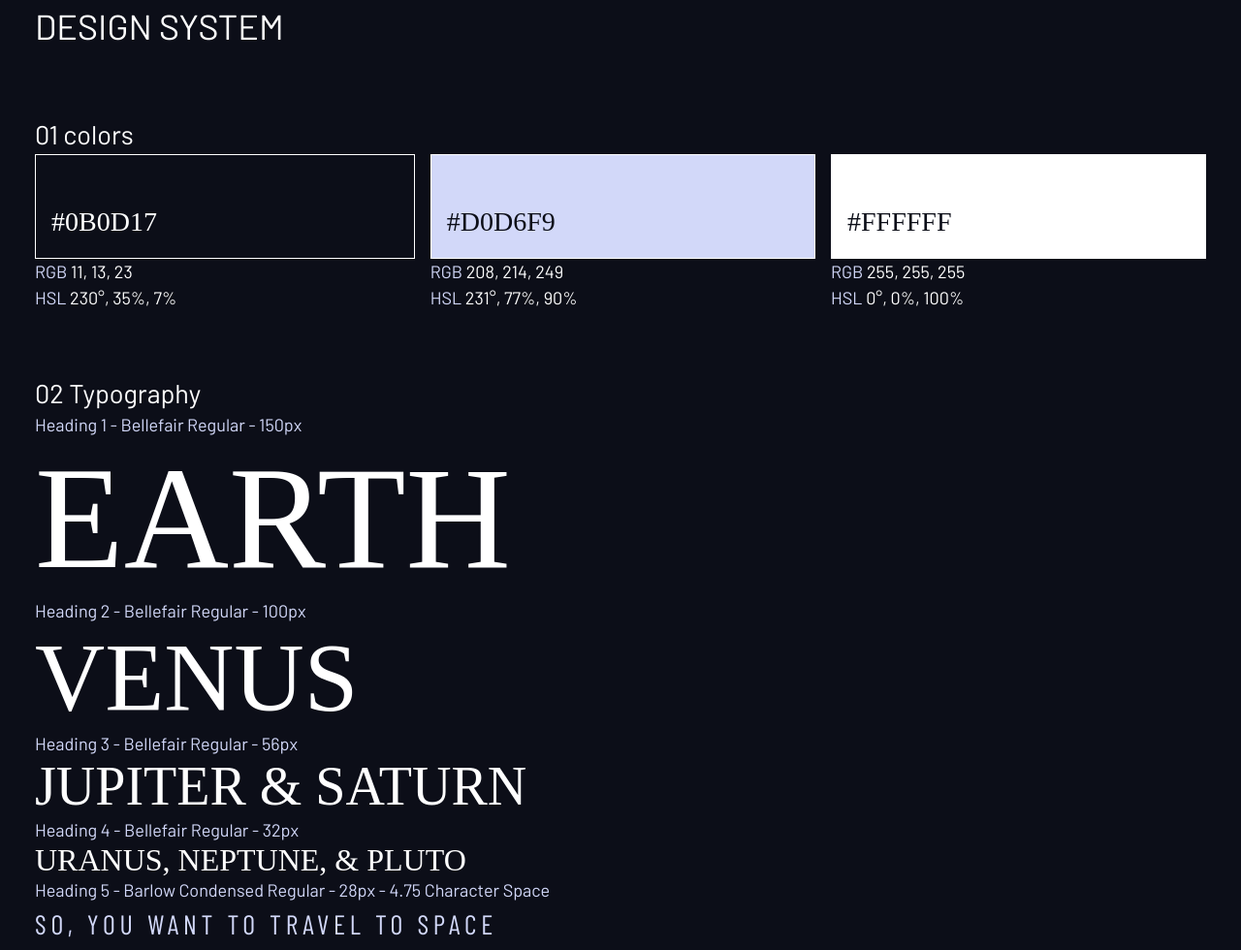
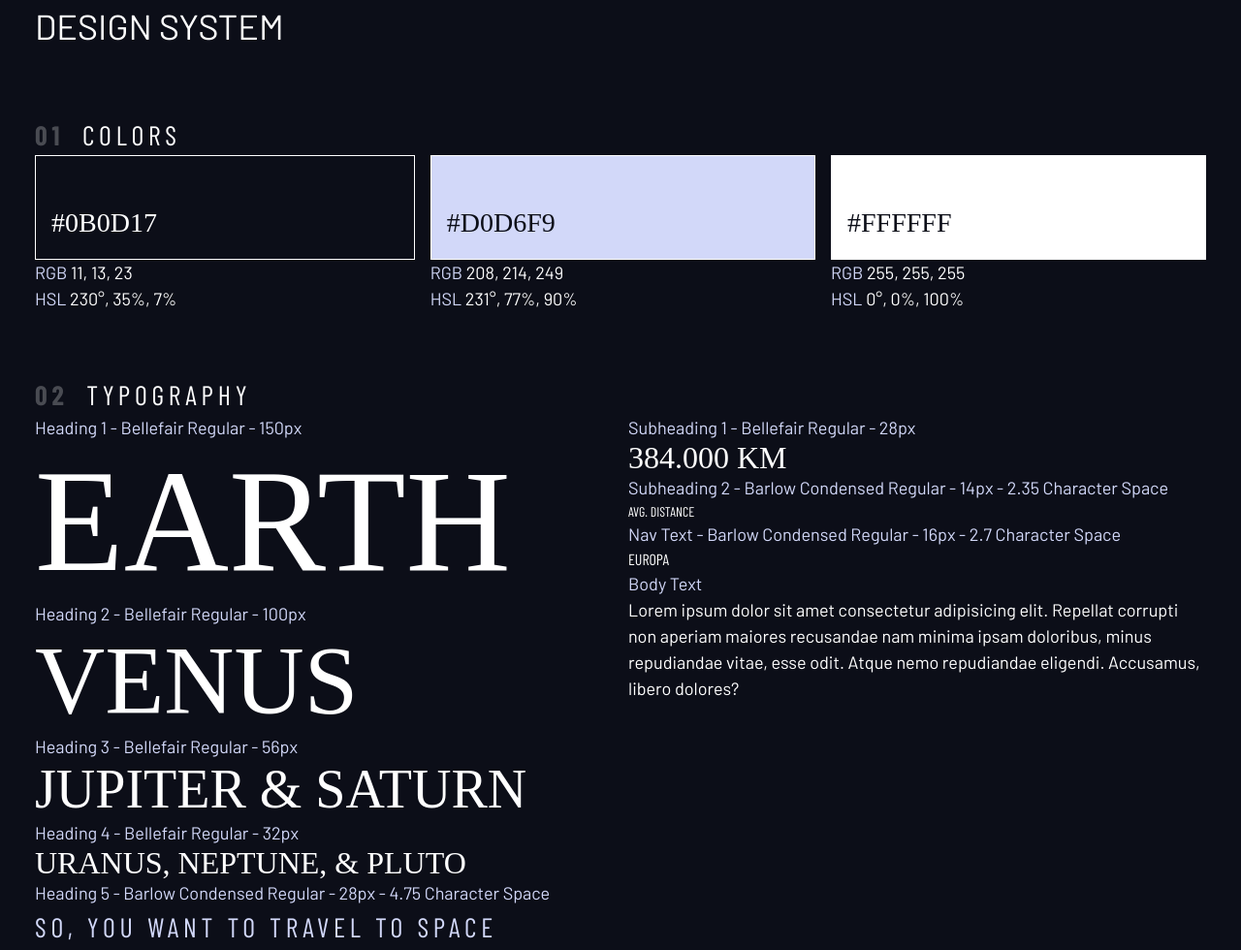
Before and after one commit to FranciscoSalanova/space-tourism, a plain HTML site: page the-design-system/design-system-own.html in a window 1280 px wide. Shown: the whole page at 97% size. Drawn offline with nearby package versions, Linux system fonts and the light colour scheme; a script that the page names is missing; a web font is replaced by a local one.

Commit message:
Adding text styling and paragraph styling

```diff
--- a/index.css
+++ b/index.css
@@ -15,7 +15,7 @@
     --fs-600: 2rem;
     --fs-500: 1.75rem;
     --fs-400: 1.125rem;
-    --fs-300: 1rem;
+    --fs-300: 1rem; /* 1rem = 16px */
     --fs-200: 0.875rem;
 
     /* font-families */
@@ -221,3 +221,16 @@ select {
 .fs-600 {
     line-height: 1.1;
 }
+
+.numbered-title {
+    font-size: var(--fs-500);
+    font-family: var(--ff-sans-cond);
+    text-transform: uppercase;
+    letter-spacing: 4.75px;
+}
+
+.numbered-title span {
+    margin-right: .3em;
+    font-weight: 700;
+    opacity: 25%;
+}
--- a/the-design-system/design-system-own.html
+++ b/the-design-system/design-system-own.html
@@ -14,7 +14,7 @@
         <div class="container">
             <h1 class="uppercase">Design System</h1>
             <section id="colors" style="margin: 4rem 0;">
-                <h2><span>01</span> colors</h2>
+                <h2 class="numbered-title"><span>01</span> Colors</h2>
                 <div class="flex">
                     <div style="flex-grow: 1;">
                         <div class="bg-dark text-white uppercase ff-serif fs-500" style="padding: 3rem 1rem 1rem; border: 1px solid white">
@@ -40,7 +40,7 @@
                 </div>
             </section>
             <section id="typography" style="margin: 4rem 0;">
-                <h2><span>02</span> Typography</h2>
+                <h2 class="numbered-title"><span>02</span> Typography</h2>
                 <div class="flex">
                     <div style="flex-basis: 100%;">
                         <div>
@@ -64,6 +64,25 @@
                             <p class="fs-500 ff-sans-cond uppercase letter-spacing-1 text-accent">So, you want to travel to space</p>
                         </div>
                     </div>
+                    <div style="flex-basis: 100%;">
+                        <div>
+                            <p class="text-accent">Subheading 1 - Bellefair Regular - 28px</p>
+                            <p class="fs-600 ff-serif uppercase">384.000 km</p>
+                        </div>
+                        <div>
+                            <p class="text-accent">Subheading 2 - Barlow Condensed Regular - 14px - 2.35 Character Space</p>
+                            <p class="fs-200 ff-sans-cond uppercase">Avg. Distance</p>
+                        </div>
+                        <div>
+                            <p class="text-accent">Nav Text - Barlow Condensed Regular - 16px - 2.7 Character Space</p>
+                            <p class="fs-300 ff-sans-cond uppercase">Europa</p>
+                        </div>
+                        <div>
+                            <p class="text-accent">Body Text</p>
+                            <p>Lorem ipsum dolor sit amet consectetur adipisicing elit. Repellat corrupti non aperiam maiores recusandae nam minima ipsam doloribus, minus repudiandae vitae, esse odit. Atque nemo repudiandae eligendi. Accusamus, libero dolores?</p>
+                        </div>
+
+                    </div>
                 </div>
             </section>
         </div>
```
